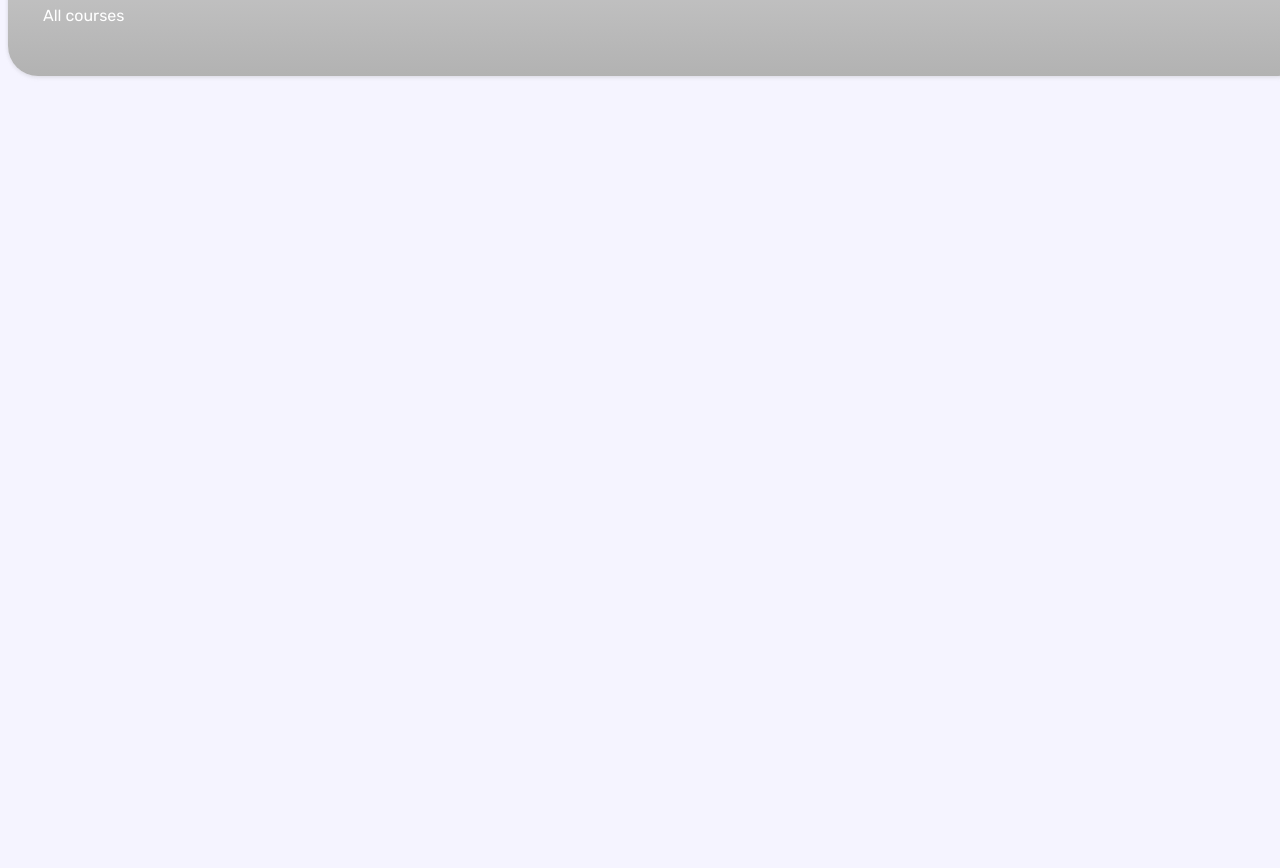
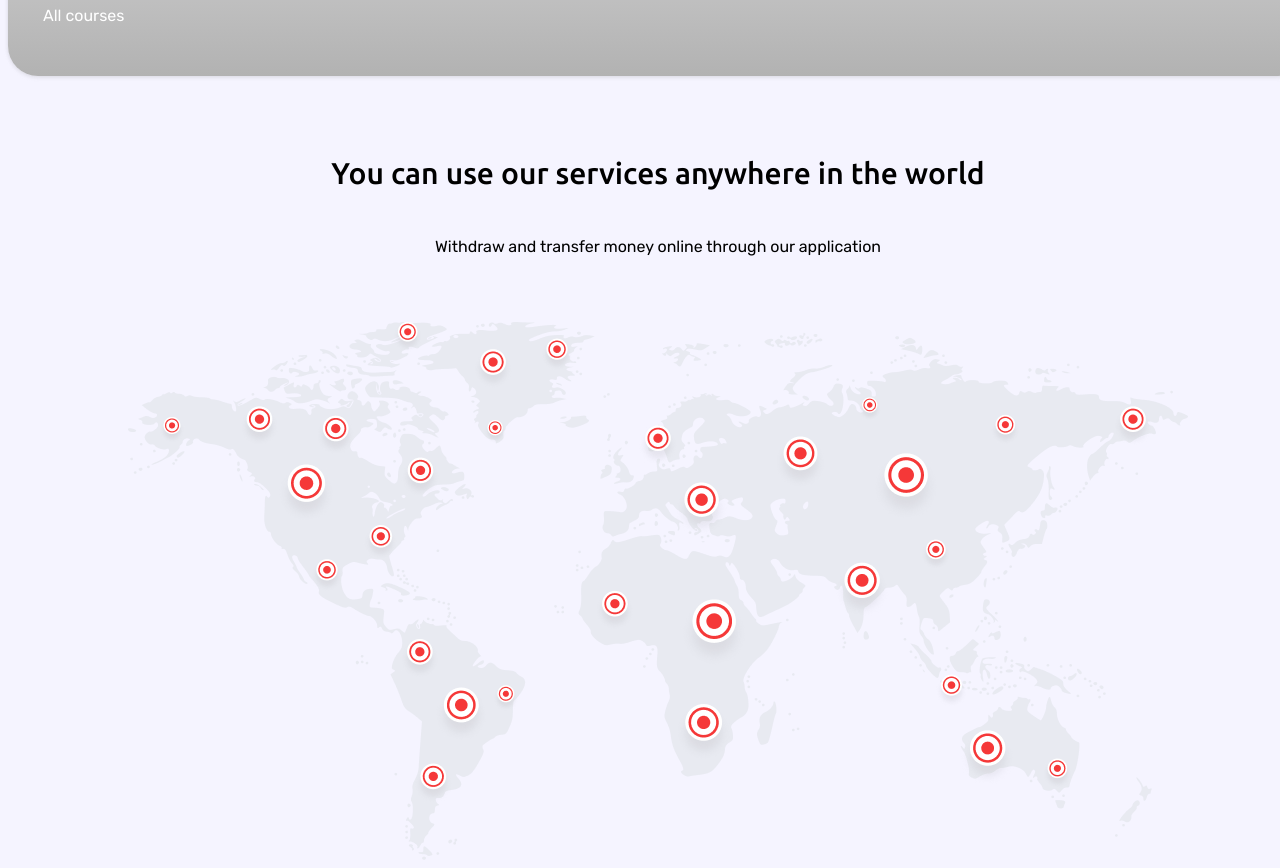
Before and after one commit to zhukockijmaxim9/NeoBank, a React (Vite) app: page / in a window 1280 px wide. Shown: the part 1440-2308 px from the top of the page. Before the commit the page ends 1524 px from the top, so only its background shows below. Built offline with nearby package versions, Linux system fonts and the light colour scheme.

Commit message:
feat: добавление секции world

```diff
--- a/src/pages/Home/Home.scss
+++ b/src/pages/Home/Home.scss
@@ -94,4 +94,16 @@ main {
       }
     }
   }
+
+  #world {
+    margin-top: 50px;
+
+    display: flex;
+    flex-direction: column;
+    align-items: center;
+
+    img {
+      margin-top: 50px;
+    }
+  }
 }
--- a/src/pages/Home/Home.tsx
+++ b/src/pages/Home/Home.tsx
@@ -93,6 +93,12 @@ function Home() {
         </article>
         <p className="alternative-white">All courses</p>
       </section>
+
+      <section id="world">
+        <h3>You can use our services anywhere in the world</h3>
+        <p>Withdraw and transfer money online through our application</p>
+        <img src="/illustrations/global.png" alt="global" />
+      </section>
     </main>
   );
 }
```
Also changed, not shown: public/illustrations/global.png (added).
